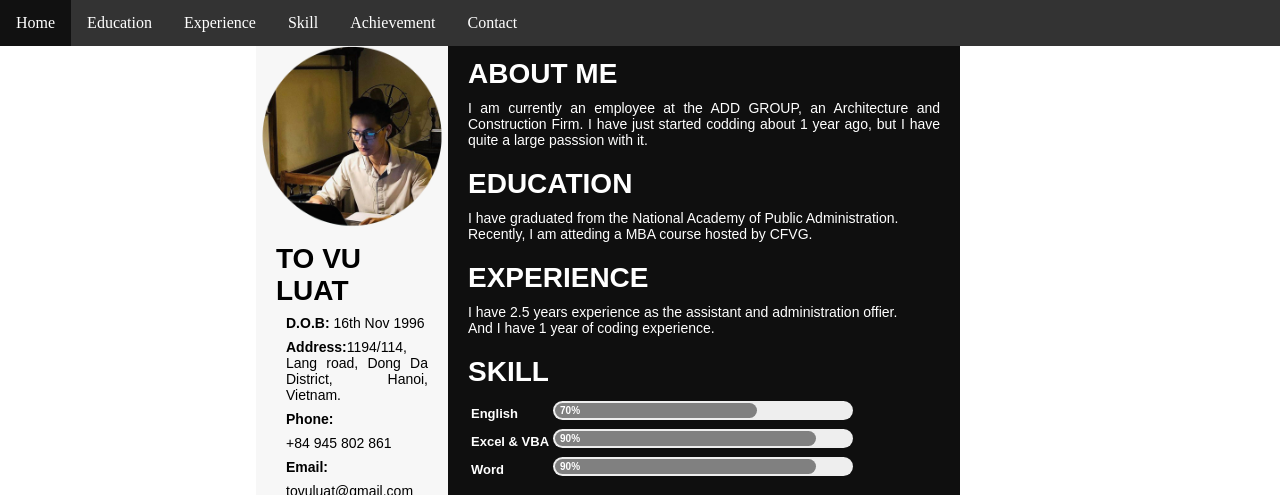
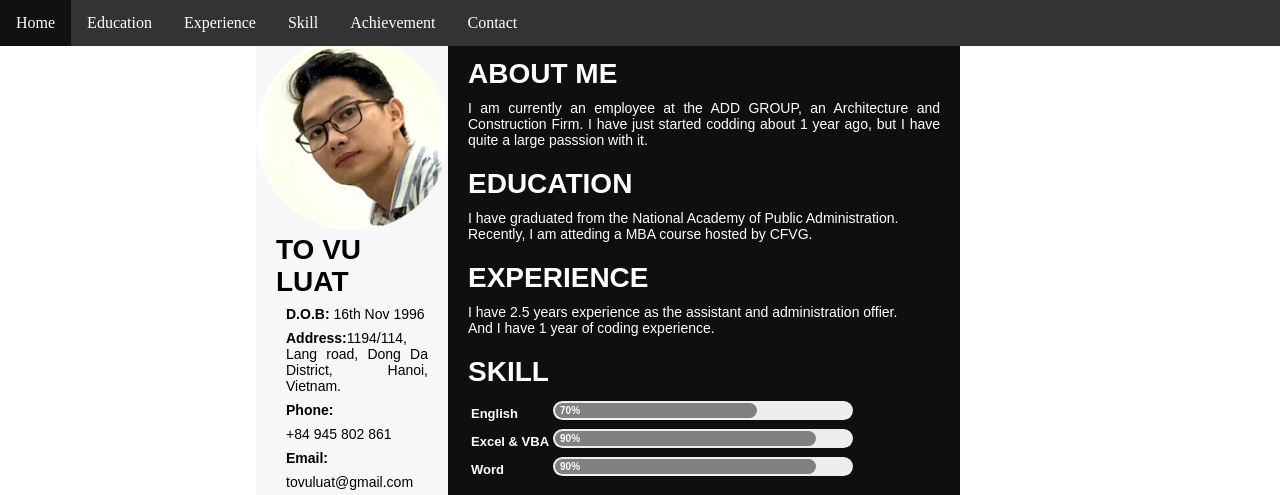
Before and after one commit to Luatto/profile, a plain HTML site: page index.html in a window 1280 px wide. Shown: the top 495 px of the page. Drawn offline with Linux system fonts and the light colour scheme.

Commit message:
Update index.html

```diff
--- a/index.html
+++ b/index.html
@@ -7,7 +7,7 @@
 </head>
 <body>
 <div class="introduction">
-<img src="avata.png" width=100%>
+<img src="avata1.png" width=100%>
 <h1>TO VU LUAT </h1>
 <p>
 <b>D.O.B:</b> 16th Nov 1996
```
